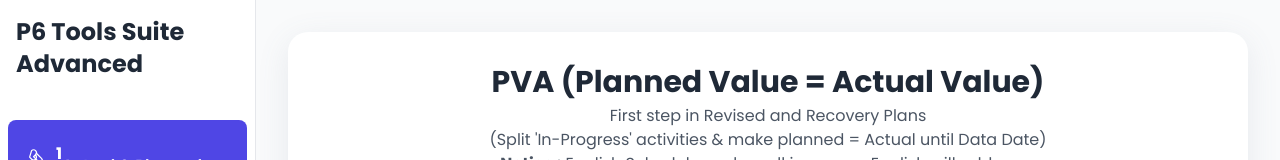
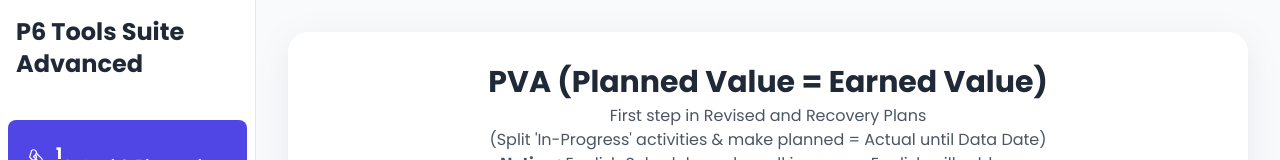
Before and after one commit to bgapalawy/OutOfSequenceP6Solver, a website: page index.html in a window 1280 px wide. Shown: the top 160 px of the page. Drawn offline with nearby package versions, Linux system fonts and the light colour scheme.

Commit message:
Update index.html

```diff
--- a/index.html
+++ b/index.html
@@ -114,7 +114,7 @@
             <div id="content-updater" class="tool-content">
                 <section class="tool-card p-6 md:p-8">
                     <div class="text-center mb-6">
-                        <h2 class="text-3xl font-bold text-gray-800">PVA  (Planned Value = Actual Value)</h2>
+                        <h2 class="text-3xl font-bold text-gray-800">PVA  (Planned Value = Earned Value)</h2>
                         <p class="text-gray-600 mt-1">First step in Revised and Recovery Plans <br>(Split 'In-Progress' activities & make planned = Actual until Data Date)
                         <br><strong>Notice :</strong> English Schedule works well in xer non English will add soon </p>
                     </div>
```
